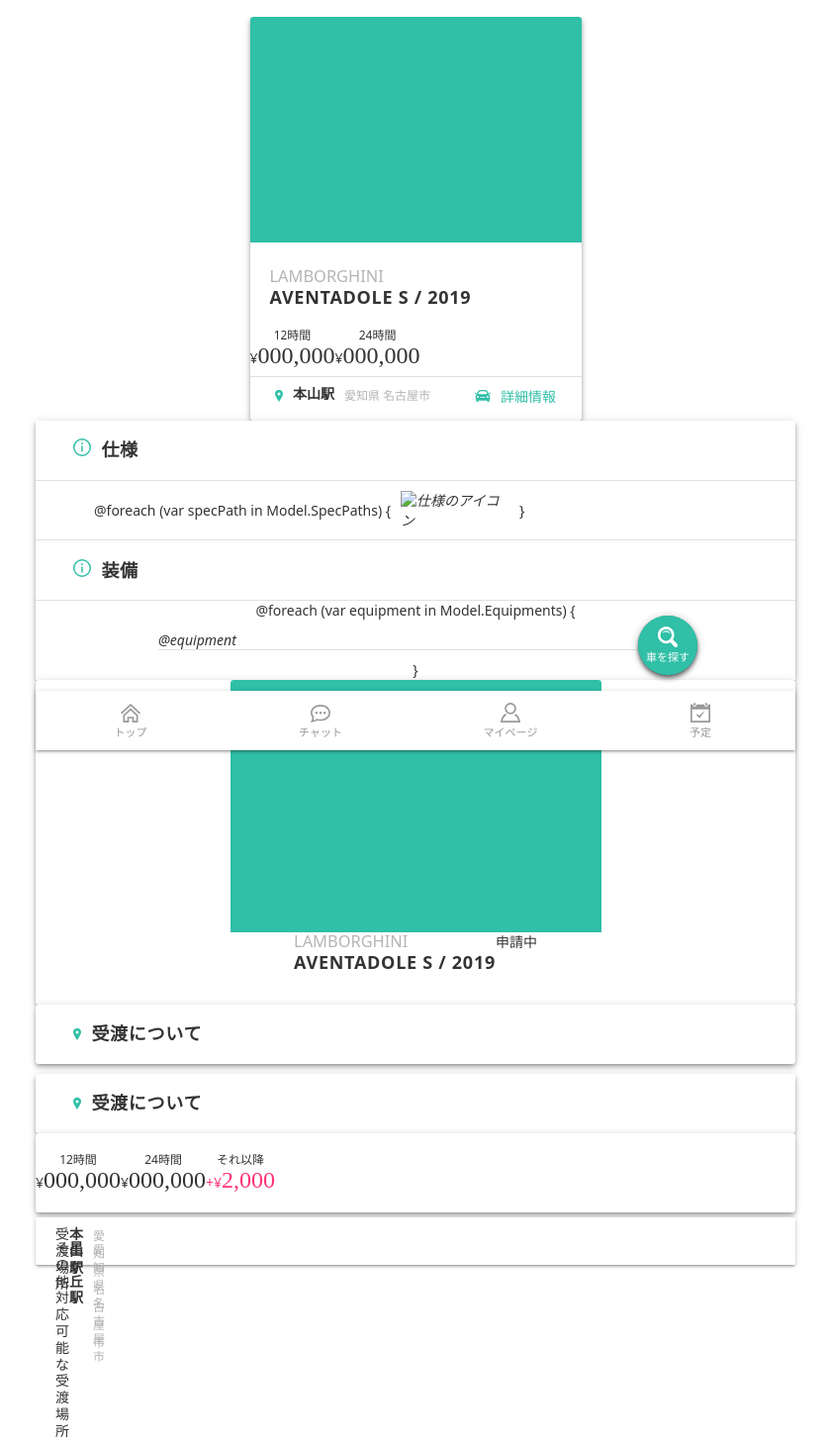
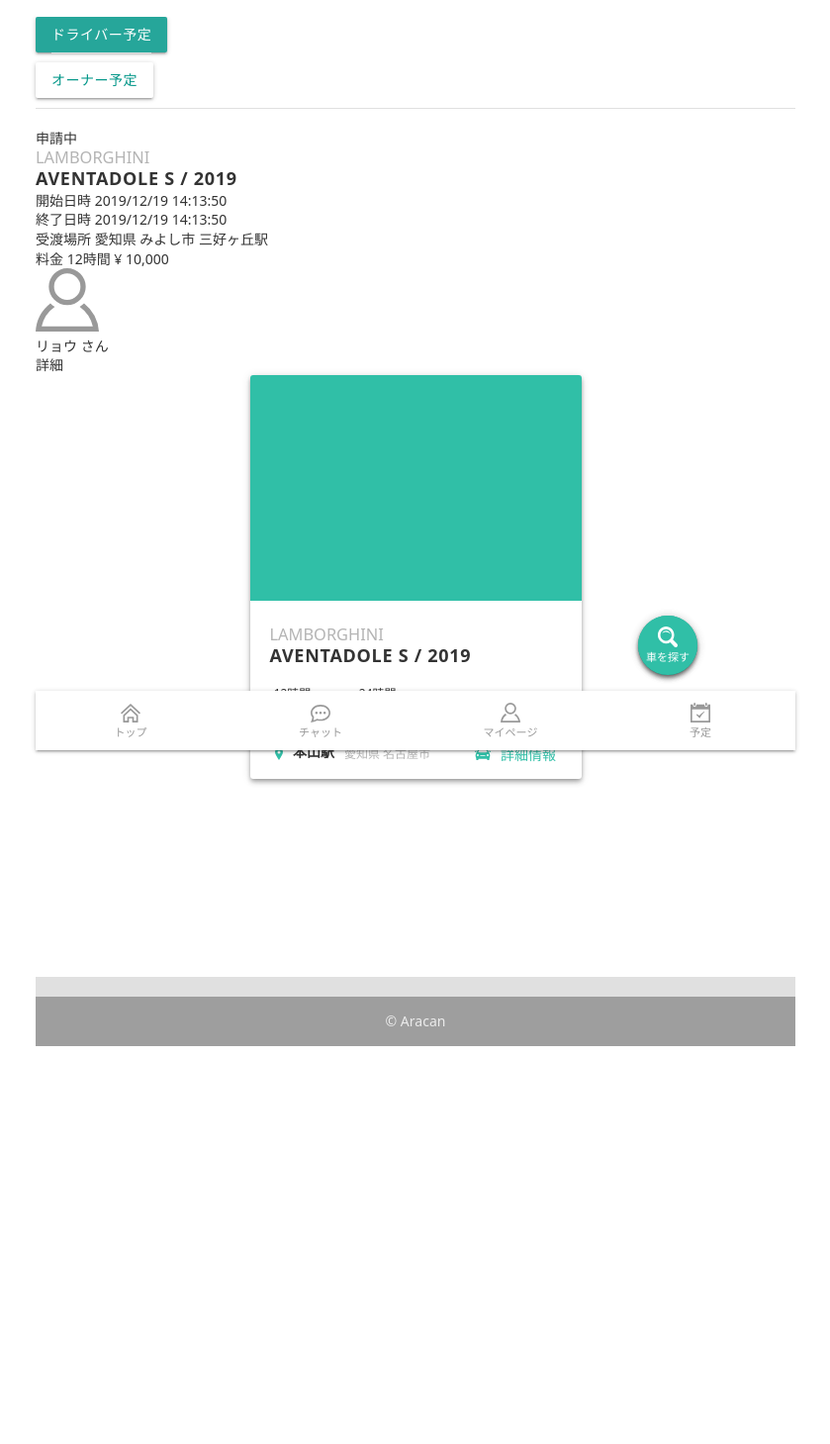
Before and after one commit to Risk6991/ESlintStylelintPrettier, a website with bundled scripts: page test.html in a window 1280 px wide. Shown: the part 43-1502 px from the top of the page at 99% size, without its empty margins (220-1059 px from the left). After the commit the page ends 1100 px from the top, so only its background shows below. Built offline with nearby package versions, Linux system fonts and the light colour scheme; files whose address does not match are found by name.

Commit message:
design-ready

```diff
--- a/src/scss/_font.scss
+++ b/src/scss/_font.scss
@@ -99,9 +99,14 @@
   opacity: 1;
 }
 
-.f-font-btn2 {
+.f-font-btn--white {
   font: W6 14px/15px Hiragino Kaku Gothic Pro;
+  font-family: 'Hiragino Sans';
+  font-size: 14px;
+  font-weight: 600;
+  line-height: 1.2;
   color: $color-white;
+  text-align: center;
   letter-spacing: 0.56px;
   opacity: 1;
 }
@@ -179,6 +184,7 @@
   line-height: 1.2;
   color: $color-icon;
   letter-spacing: 0;
+  white-space: nowrap;
   opacity: 1;
 }
 
@@ -190,6 +196,7 @@
   line-height: 1.2;
   color: $color-white;
   letter-spacing: 0;
+  white-space: nowrap;
   opacity: 1;
 }
 
--- a/src/scss/_header.scss
+++ b/src/scss/_header.scss
@@ -5,7 +5,7 @@
   background: #fff 0% 0% no-repeat padding-box;
   opacity: 1;
 
-  & > a:hover {
+  & > a:active {
     opacity: 0.5;
   }
 }
--- a/src/scss/_project.scss
+++ b/src/scss/_project.scss
@@ -89,6 +89,7 @@
   height: 44px;
 }
 
+//車両情報、装備/仕様について
 .p-car-info {
   font-family: 'Hiragino Sans';
   font-size: 14px;
@@ -119,10 +120,43 @@
 .p-equipment__item {
   width: 80%;
 }
-
+// //車両リクエスト用
 .p-carRequest__list {
-  width: 375px;
-  height: 50px;
   background: #fff 0% 0% no-repeat padding-box;
   opacity: 1;
 }
+
+.p-carRequest__list input {
+  margin-bottom: 0 !important;
+}
+
+.p-requestList__area {
+  background: #fff 0% 0% no-repeat padding-box !important;
+}
+
+/* dataPickerの調整スタイル */
+//高さの調整をするとランドマークの選択ができなくなるため断念
+
+.p-picker__color {
+  background: #fff 0% 0% no-repeat padding-box !important;
+}
+
+//領域の高さを強制的に指定
+.pickers-container {
+  height: 92% !important;
+}
+
+.datepicker-indent {
+  text-indent: 5em !important;
+}
+//ドロップダウン選択メニューのカラーとインデントを制御
+.select-wrapper input.select-dropdown {
+  text-indent: 3em;
+  background-color: #fff !important;
+}
+//ドロップダウンの逆三角の重ね順を制御
+.select-wrapper .caret {
+  z-index: 1 !important;
+}
+
+/* dataPickerの調整スタイル END */
--- a/src/scss/_utility.scss
+++ b/src/scss/_utility.scss
@@ -82,6 +82,11 @@
   padding-top: 20px;
 }
 
+.u-padding-top30 {
+  padding-top: 30px;
+}
+
+
 .u-padding-bottom5 {
   padding-bottom: 5px;
 }
--- a/test.html
+++ b/test.html
@@ -22,6 +22,68 @@
       </div>
     </header>
     <main class="main-area" role="main">
+
+
+
+      <div class="btn btn-primary">
+        <a class="u-padding-top10 u-padding-bottom10" asp-controller="DriverBookings" asp-action="Index">ドライバー予定</a>
+        <div class="divider"></div>
+      </div>
+      <div class="col s6">
+        <div class="section">
+          <div class="btn btn-primary white teal-text">
+            <a class="u-padding-top10 u-padding-bottom10" asp-controller="OwnerBookings" asp-action="Index">オーナー予定</a>
+          </div>
+        </div>
+        <div class="divider"></div>
+      </div>
+      <div class="c-carDetail">
+        <div class="c-carDetail__title u-padding-top20">
+          <span>申請中</span>
+          <h5 class="f-fontSubTitle">LAMBORGHINI</h5>
+          <h5 class="f-fontTitle">AVENTADOLE S / 2019</h5>
+        </div>
+        <div>
+          <div>
+            <span>開始日時</span>
+            <span>2019/12/19 14:13:50</span>
+          </div>
+          <div>
+            <span>終了日時</span>
+            <span>2019/12/19 14:13:50</span>
+          </div>
+          <div>
+            <span>受渡場所</span>
+            <span>愛知県</span>
+            <span>みよし市</span>
+            <span>三好ヶ丘駅</span>
+          </div>
+          <div>
+            <span>料金</span>
+            <span>12時間</span>
+            <span>¥ 10,000</span>
+          </div>
+        </div>
+        <div>
+          <img src="src/images/aracan-icon__user.svg" alt="" shape="circle" height="64">
+          <div>リョウ さん</div>
+        </div>
+        <a asp-controller="DriverBookings" asp-action="Details" asp-route-id="@item.BookingId" id="back_@item.BookingId">詳細</a>
+      </div>
+
+
+
+
+
+
+
+
+
+
+
+
+
+
 
 
 
@@ -67,129 +129,7 @@
     </div>
   </article>
 
-      <article>
-        <div class="-shadow">
-            <div class="c-titleArea l-flex-row  l-flex-justify-content-start l-flex-align-items-center">
-                <div class="c-titleArea__title l-flex-inline-baseline">
-                    <i class="u-margin-right10">
-                        <img src="~/images/aracan-icon__info.svg" alt="シェア条件のアイコン">
-                    </i>
-                    <span class="f-fontTitle">仕様</span>
-                </div>
-            </div>
-            <div class="divider"></div>
-            <div class="p-equipment l-flex-row l-flex-justify-content-start l-flex-align-items-center
-              l-flex-wrap-wrap l-margin-auto white">
-                @foreach (var specPath in Model.SpecPaths)
-                {
-                <div class="p-equipment__spec">
-                    <i class="u-margin-right10">
-                        <img src="@specPath" alt="仕様のアイコン">
-                    </i>
-                </div>
-                }
-            </div>
-            <div class="divider"></div>
-            <div class="c-titleArea l-flex-row  l-flex-justify-content-start l-flex-align-items-center">
-                <div class="c-titleArea__title l-flex-inline-baseline">
-                    <i class="u-margin-right10">
-                        <img src="~/images/aracan-icon__info.svg" alt="装備のアイコン">
-                    </i>
-                    <span class="f-fontTitle">装備</span>
-                </div>
-            </div>
-            <div class="divider"></div>
-            <div class="p-equipment l-flex-col l-flex-justify-content-start l-flex-align-items-center
-              l-flex-wrap-wrap l-margin-auto white">
-                @foreach (var equipment in Model.Equipments)
-                {
-                <div class="p-equipment__item u-padding-top10 u-padding-bottom10">
-                    <i class="u-margin-right10">
-                        <span>@equipment</span>
-                    </i>
-                    <div class="divider"></div>
-                </div>
-                }
-            </div>
-        </div>
-    </article>
 
-
-
-      <article>
-        <div class="c-carImage -shadow l-flex-col l-flex-align-items-center l-margin-auto">
-          <div class="c-carImage__image">
-            <img src="src/images/img-card-dummy.png" alt="">
-          </div>
-          <div class="c-card__titleArea l-flex-row l-flex-space-evenly">
-            <div class="c-card__titleArea__title">
-              <h5 class="f-fontSubTitle">LAMBORGHINI</h5>
-              <h5 class="f-fontTitle">AVENTADOLE S / 2019</h5>
-            </div>
-            <span>申請中</span>
-          </div>
-          <div class="u-margin-bottom20"></div>
-        </div>
-        <div class="c-titleArea -shadow l-flex-row  l-flex-justify-content-start l-flex-align-items-center u-margin-bottom10">
-          <div class="c-titleArea__title l-flex-inline-baseline">
-            <i class="u-margin-right10">
-              <img src="src/images/iconmonstr-location-1.svg" alt="ランドマークのアイコン">
-            </i>
-            <span class="f-fontTitle">受渡について</span>
-          </div>
-        </div>
-      </article>
-
-      <div class="c-titleArea -shadow l-flex-row  l-flex-justify-content-start l-flex-align-items-center">
-        <div class="c-titleArea__title l-flex-inline-baseline">
-          <i class="u-margin-right10">
-            <img src="src/images/iconmonstr-location-1.svg" alt="ランドマークのアイコン">
-          </i>
-          <span class="f-fontTitle">受渡について</span>
-        </div>
-      </div>
-      <div class="c-card__timeTable -shadow l-flex-col l-flex-justify-content-center l-margin-auto">
-        <div class="l-flex-row l-flex-around u-padding-top10 u-padding-bottom10">
-          <div class="c-card__12hoursPrice">
-            <p class="f-paragraph-small f-text-align-center">12時間</p>
-            <div class="l-flex-inline-baseline">
-              <span class="f-fontYen">¥</span><span class="f-fontPrice">000,000</span>
-            </div>
-          </div>
-          <div class="c-card__24hoursPrice">
-            <p class="f-paragraph-small f-text-align-center">24時間</p>
-            <div class="l-flex-inline-baseline">
-              <span class="f-fontYen">¥</span><span class="f-fontPrice">000,000</span>
-            </div>
-          </div>
-          <div class="c-card__12hoursPrice">
-            <p class="f-paragraph-small f-text-align-center">それ以降</p>
-            <div class="l-flex-inline-baseline">
-              <span class="f-fontYen--hiLight">+</span><span class="f-fontYen--hiLight">¥</span><span class="f-fontPrice--hiLight">2,000</span>
-            </div>
-          </div>
-        </div>
-      </div>
-      <div class="card l-flex-col l-flex-justify-content-start u-padding-left20 u-padding-top10 u-padding-bottom10">
-        <div class="p-deliveryPlace l-flex-row l-flex-space-around">
-          <div class="p-deliveryPlace__place">
-            <span>受渡場所</span>
-          </div>
-          <div class="c-card__landmark l-flex-row">
-            <span class="f-fontLocation u-margin-right10">本山駅</span>
-            <span class="f-fontAddress u-margin-right45">愛知県 名古屋市</span>
-          </div>
-        </div>
-        <div class="p-deliveryPlace l-flex-row l-flex-space-around">
-          <div class="p-deliveryPlace__place l-flex-wrap-wrap">
-            <span>その他対応可能な受渡場所</span>
-          </div>
-          <div class="c-card__landmark l-flex-row">
-            <span class="f-fontLocation u-margin-right10">星ヶ丘駅</span>
-            <span class="f-fontAddress u-margin-right45">愛知県 名古屋市</span>
-          </div>
-        </div>
-      </div>
   </main>
   <div class="c-floatingNav">
     <form class="form-inline js-need-position" asp-controller="CarSearch" asp-action="Index" method="post">
```
Also changed, not shown: src/scss/css.scss (+10 -2 lines), src/images/aracan-icon__delivery.svg (added), src/images/aracan-icon__yen.svg (added). Lines whose indentation alone changed are shown as unchanged.
